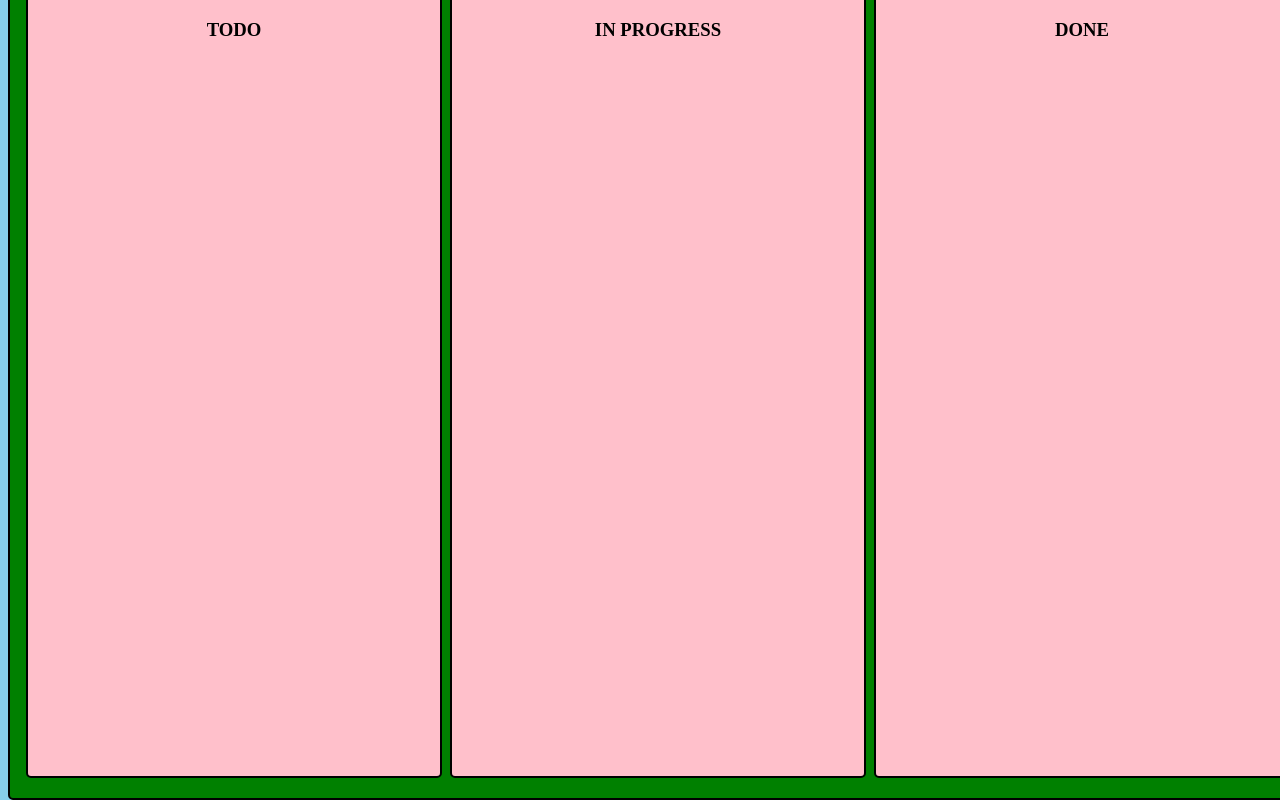
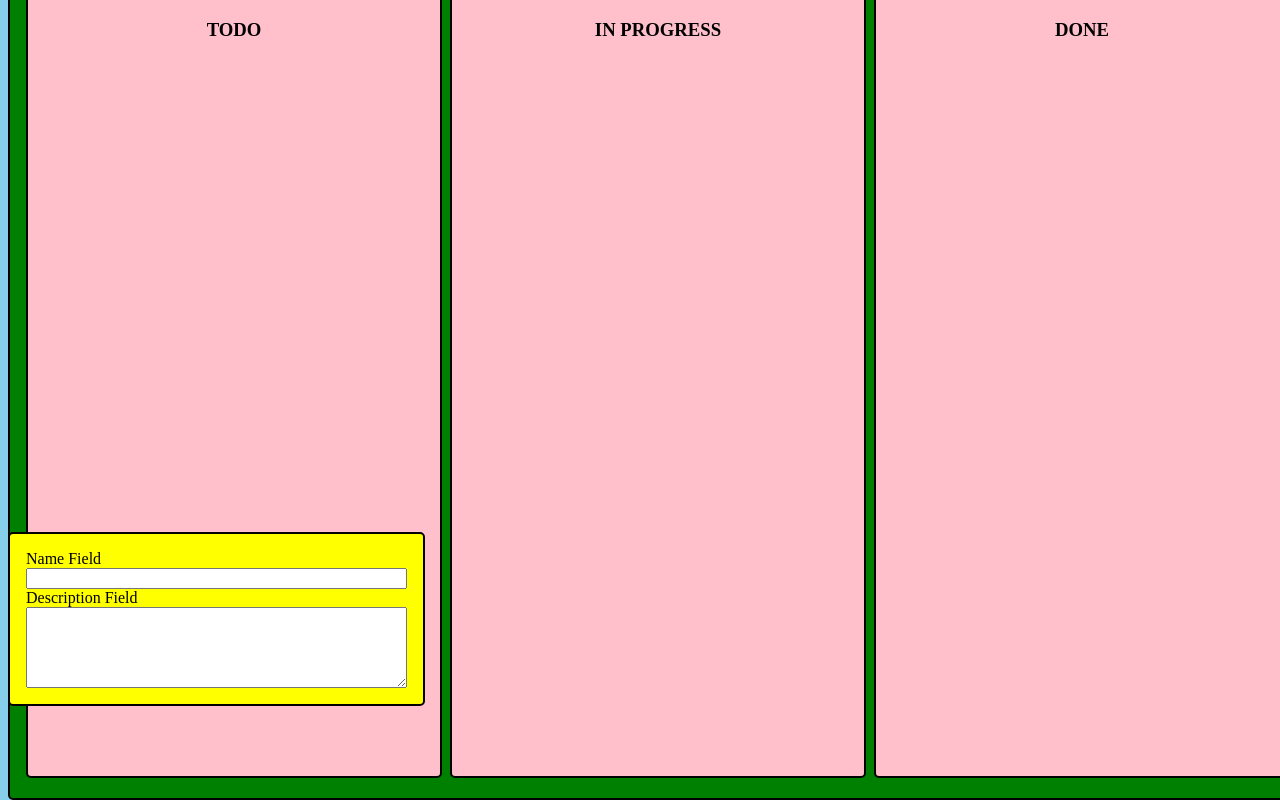
Before and after one commit to iamchrismolina/cdcmolina-05202024, a Vue app: page / in a window 1280 px wide. Shown: the part 276-1076 px from the top of the page. Built offline with nearby package versions, Linux system fonts and the light colour scheme.

Commit message:
feat: added modal

```diff
--- /dev/null
+++ b/src/components/organisms/VModal.vue
@@ -0,0 +1,45 @@
+<script setup lang='ts'>
+import VTaskForm from '@/components/molecules/VTaskForm.vue'
+import VText from '@/components/atoms/VText.vue'
+import VInput from '@/components/atoms/VInput.vue'
+import VButton from '@/components/atoms/VButton.vue'
+import { ref } from 'vue'
+import { Status } from '@/types/tasks'
+
+
+const newName = ref<string>('')
+const newDescription = ref<string>('')
+const status = ref<Status>('')
+
+</script>
+
+<template>
+	<div class="modalFormContainer">
+	<VTaskForm @submitTask="" class="modalForm">
+		<VText :tag="'label'" :content="'Name Field'" />
+		<VInput :inputType="'text'" :inputValue="newName" />
+		<VText :tag="'label'" :content="'Description Field'" />
+		<textarea :tag="'textarea'" rows='5' cols='45'></textarea>
+	</VTaskForm>
+	</div>
+</template>
+
+<style scoped>
+.modalForm {
+	display: flex;
+	flex-direction: column;
+	padding: 1rem;
+	background-color: yellow;
+}
+
+.modalFormContainer {
+
+	position: absolute;
+	height: fit-content;
+	right: 10;
+	top: 10;
+/*	inset: 0;*/
+}
+
+
+</style>
--- a/src/components/pages/HomeView.vue
+++ b/src/components/pages/HomeView.vue
@@ -5,6 +5,7 @@ import VButton from '@/components/atoms/VButton.vue'
 import VInput from '@/components/atoms/VInput.vue'
 import VText from '@/components/atoms/VText.vue'
 import VTaskForm from '@/components/molecules/VTaskForm.vue'
+import VModal from '@/components/organisms/VModal.vue'
 import { ref } from 'vue'
 import { v4 as uuidv4 } from 'uuid'
 import type { Task, Status } from '@/types/tasks'
@@ -90,7 +91,9 @@ function addTask() {
 			</ul>
 		</section>
 	</main>
-
+	<Teleport to="body">
+		<VModal />
+	</Teleport>
 </template>
 
 <style scoped>
```
